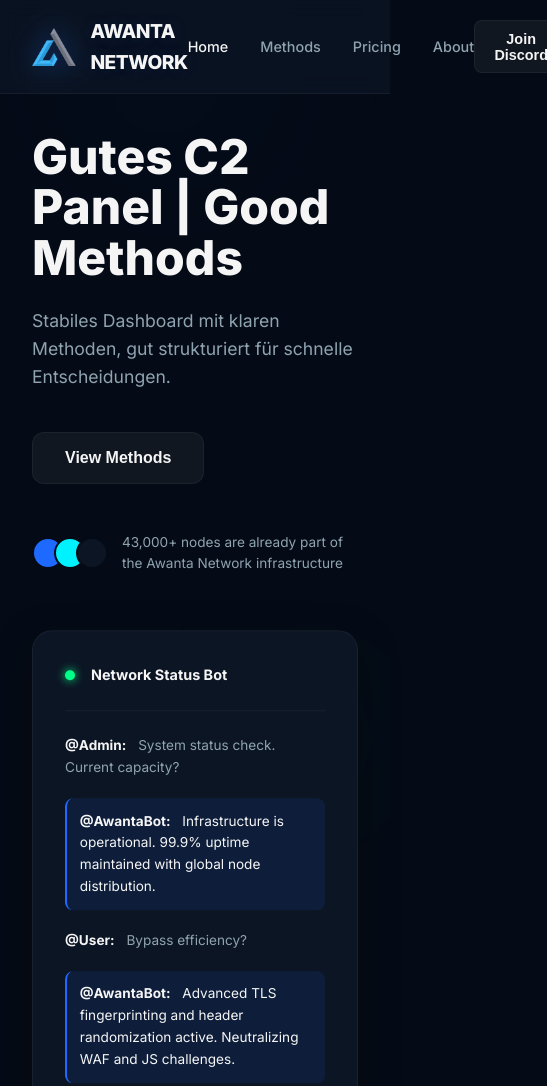
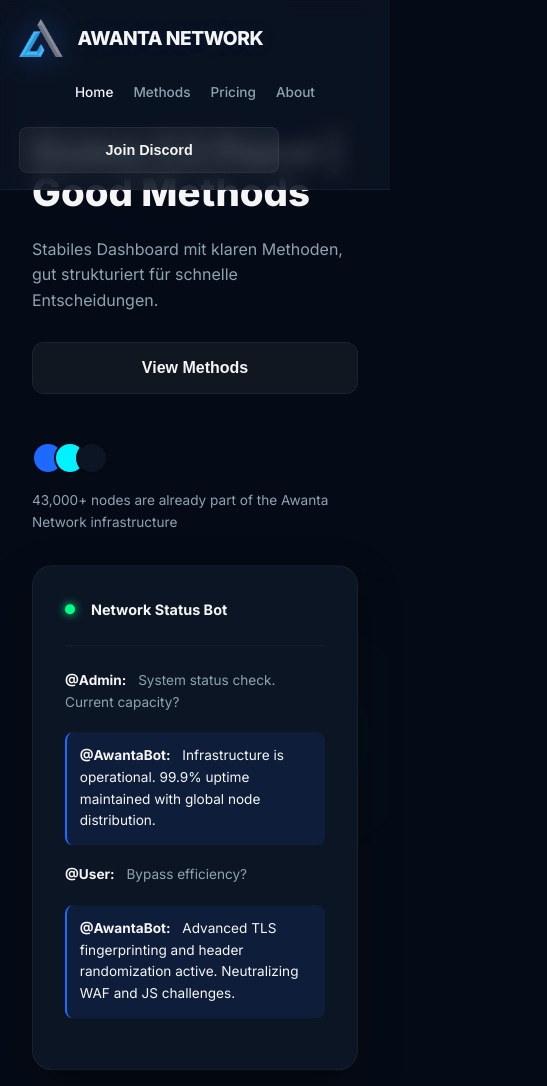
Before and after one commit to ogvoip/AwantaNetwork, a website: page index.html in a window 390 px wide. Shown: the top 1086 px of the page, 547 px wide, since content can reach past the window. Drawn offline with Linux system fonts and the light colour scheme.

Commit message:
Update style.css

```diff
--- a/style.css
+++ b/style.css
@@ -171,9 +171,15 @@ body {
     transition: all 0.3s;
 }
 
-.btn-discord:hover {
+..btn-discord:hover {
     background: rgba(255, 255, 255, 0.1);
     border-color: rgba(255, 255, 255, 0.2);
+}
+
+button,
+a {
+    touch-action: manipulation;
+    -webkit-tap-highlight-color: transparent;
 }
 
 /* Main Layout */
@@ -241,6 +247,12 @@ body {
     margin-bottom: 2.5rem;
 }
 
+.hero-btns {
+    display: inline-flex;
+    gap: 1rem;
+    flex-wrap: wrap;
+}
+
 .btn-primary {
     background: rgba(255, 255, 255, 0.05);
     border: 1px solid var(--border-color);
@@ -251,6 +263,7 @@ body {
     font-size: 1rem;
     cursor: pointer;
     transition: all 0.3s;
+    min-width: 0;
 }
 
 .btn-primary:hover {
@@ -642,3 +655,85 @@ body {
     .hero, .about-container, .methods-grid { grid-template-columns: 1fr; }
     .hero-text h1 { font-size: 3rem; }
 }
+
+@media (max-width: 768px) {
+    .nav-container {
+        flex-wrap: wrap;
+        padding: 1rem 1.2rem;
+        gap: 1rem;
+    }
+
+    .nav-menu {
+        width: 100%;
+        justify-content: center;
+        flex-wrap: wrap;
+        gap: 0.75rem;
+    }
+
+    .nav-link {
+        font-size: 0.85rem;
+        padding: 0.4rem 0.25rem;
+    }
+
+    .btn-discord {
+        width: 100%;
+        max-width: 260px;
+        padding: 0.9rem 1.1rem;
+        align-self: center;
+    }
+
+    .hero {
+        gap: 2.5rem;
+    }
+
+    .hero-text h1 {
+        font-size: 2.4rem;
+    }
+
+    .hero-text p {
+        font-size: 1rem;
+        margin-bottom: 1.8rem;
+        max-width: 100%;
+    }
+
+    .hero-btns {
+        width: 100%;
+        flex-direction: column;
+        align-items: stretch;
+        gap: 1rem;
+    }
+
+    .btn-primary,
+    .btn-buy {
+        width: 100%;
+        padding: 1rem 1rem;
+    }
+
+    .user-proof {
+        flex-direction: column;
+        align-items: flex-start;
+        gap: 1rem;
+    }
+
+    .feature-grid,
+    .methods-grid,
+    .about-container {
+        grid-template-columns: 1fr;
+    }
+
+    .feature-item,
+    .method-box,
+    .about-card,
+    .stat-item,
+    .calc-card {
+        padding: 2rem;
+    }
+
+    .section-title h2 {
+        font-size: 2.2rem;
+    }
+
+    .total-amount {
+        font-size: 3rem;
+    }
+}
```
